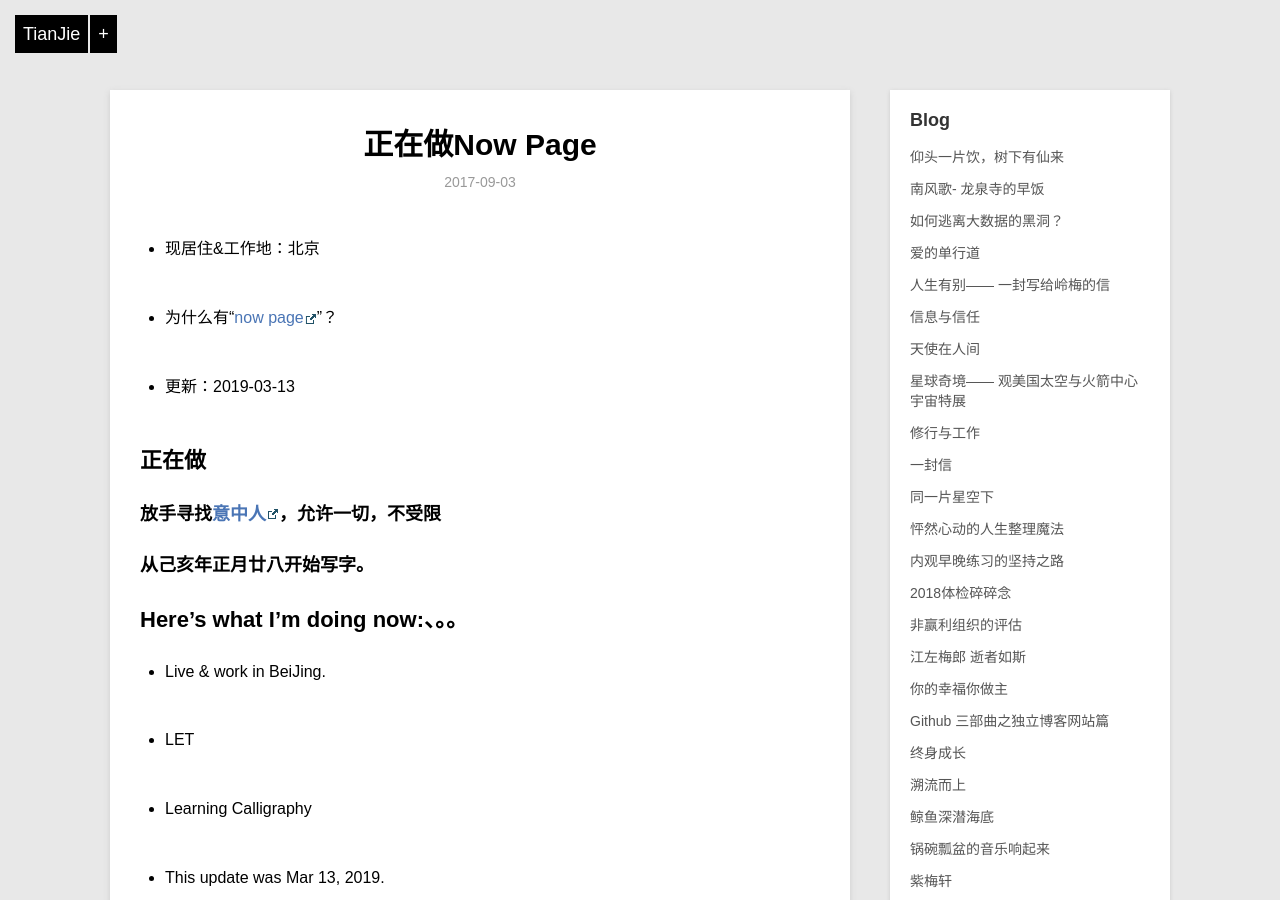
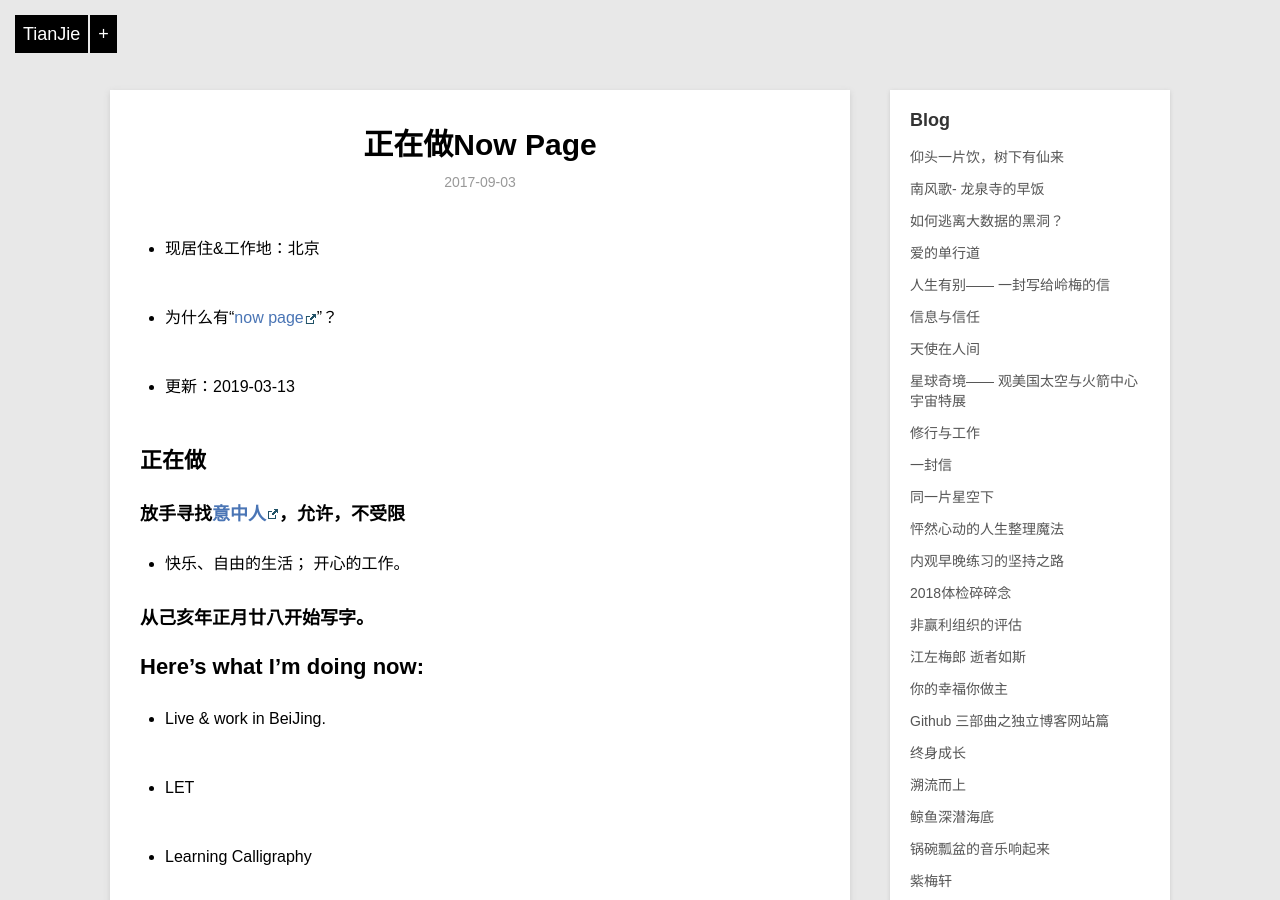
Before and after one commit to violettianjie/violettianjie.github.io, a Jekyll site: the page built from _posts/blog/2017-09-03-now.md, in a window 1280 px wide and 900 px high. Built offline with Jekyll 4.4.1, drawn with Linux system fonts in a browser that asks for light colours; comment, search, counter and statistics services are not loaded.

Commit message:
Update 2017-09-03-now.md

```diff
--- a/_posts/blog/2017-09-03-now.md
+++ b/_posts/blog/2017-09-03-now.md
@@ -12,8 +12,9 @@ category: blog
 
 ## 正在做
 
-### 放手寻找[意中人](https://github.com/violettianjie/ForFamily/blob/master/idealmate.md)，允许一切，不受限
+### 放手寻找[意中人](https://github.com/violettianjie/ForFamily/blob/master/idealmate.md)，允许，不受限
 
+- 快乐、自由的生活； 开心的工作。
 
 
 ### 从己亥年正月廿八开始写字。
@@ -23,7 +24,7 @@ category: blog
 
 
 
-## Here’s what I’m doing now:、。。
+## Here’s what I’m doing now:
 
 - Live & work in BeiJing.
 
```
